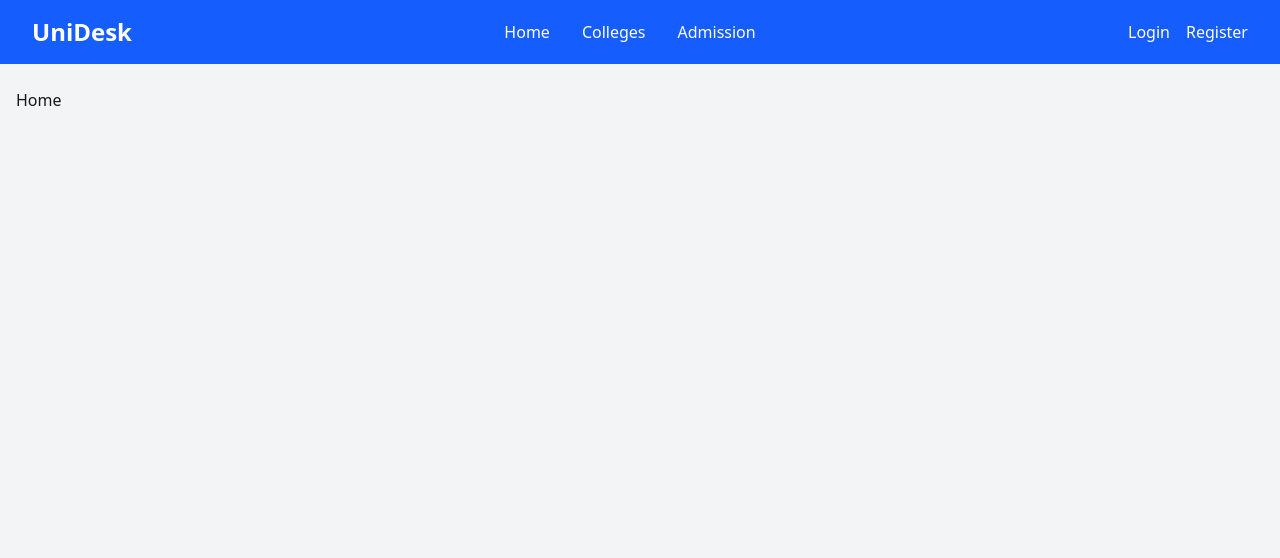
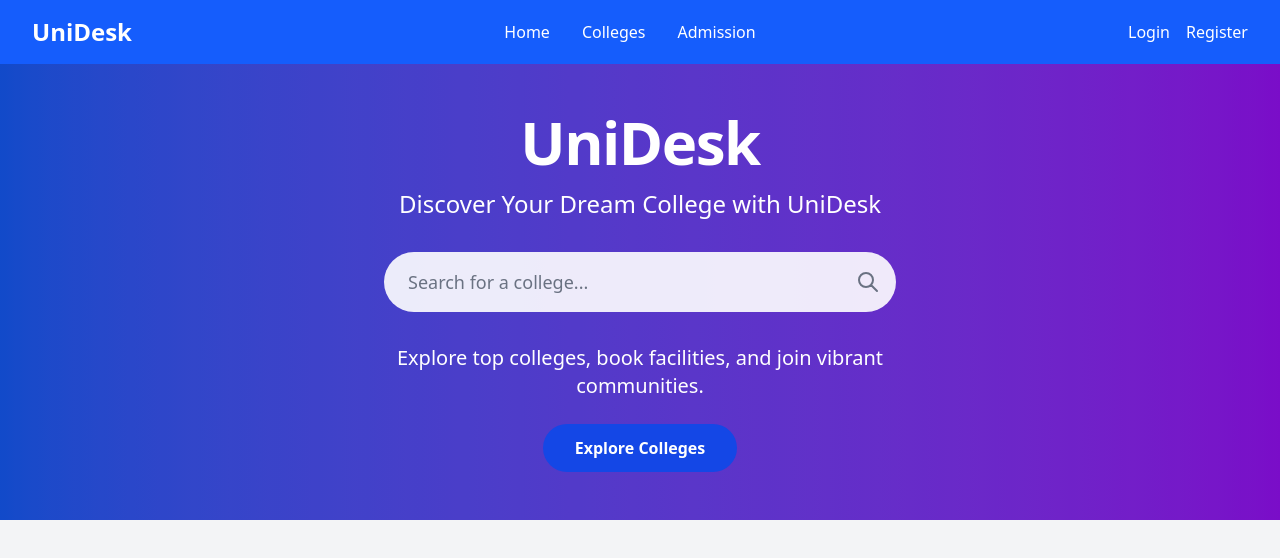
Before and after one commit to syedmehedi34/job-task-for-ph-client, a React (Vite) app: page / in a window 1280 px wide. Shown: the top 558 px of the page. Built offline with nearby package versions, Linux system fonts and the light colour scheme; no server answers.

Commit message:
added the header

```diff
--- a/src/Layout/MainLayout.jsx
+++ b/src/Layout/MainLayout.jsx
@@ -1,11 +1,11 @@
-import Navbar from "../components/Shared/Navbar";
+import Navbar from "../components/Navbar";
 import { Outlet } from "react-router";
 
 const MainLayout = () => {
   return (
     <div className="min-h-screen bg-gray-100">
       <Navbar></Navbar>
-      <div className="container mx-auto px-4 py-6">
+      <div className="">
         <Outlet></Outlet>
       </div>
     </div>
--- a/src/components/Shared/Navbar.jsx
+++ b/src/components/Navbar.jsx
@@ -1,6 +1,6 @@
 import { useState, useEffect } from "react";
 import { Link } from "react-router";
-import { useAuth } from "../../providers/AuthProvider";
+import { useAuth } from "../providers/AuthProvider";
 
 const Navbar = () => {
   const { user, logOut } = useAuth();
--- /dev/null
+++ b/src/pages/Home/Header.jsx
@@ -0,0 +1,111 @@
+/* eslint-disable no-unused-vars */
+import { useState } from "react";
+import { Link } from "react-router";
+import { useAuth } from "../../providers/AuthProvider";
+import { motion } from "framer-motion";
+
+const Header = ({ onSearch }) => {
+  const { user } = useAuth();
+  const [searchQuery, setSearchQuery] = useState("");
+
+  const handleSearch = (e) => {
+    setSearchQuery(e.target.value);
+    onSearch(e.target.value); // Pass search query to parent (e.g., Home)
+  };
+
+  // Animation variants
+  const containerVariants = {
+    hidden: { opacity: 0 },
+    visible: {
+      opacity: 1,
+      transition: {
+        staggerChildren: 0.3,
+      },
+    },
+  };
+
+  const itemVariants = {
+    hidden: { opacity: 0, y: 20 },
+    visible: { opacity: 1, y: 0, transition: { duration: 0.5 } },
+  };
+
+  return (
+    <header className="relative bg-gradient-to-r from-blue-600 to-purple-600 text-white min-h-[50vh] flex items-center justify-center py-12">
+      {/* Background Overlay (Optional Image) */}
+      <div className="absolute inset-0 bg-black/20 z-0" />
+
+      <motion.div
+        className="relative z-10 max-w-7xl mx-auto px-4 sm:px-6 lg:px-8 text-center"
+        variants={containerVariants}
+        initial="hidden"
+        animate="visible"
+      >
+        {/* Logo */}
+        <motion.div variants={itemVariants}>
+          <Link
+            to="/"
+            className="text-5xl md:text-6xl font-extrabold tracking-tight"
+          >
+            UniDesk
+          </Link>
+        </motion.div>
+
+        {/* Welcome Message */}
+        <motion.p
+          variants={itemVariants}
+          className="mt-4 text-xl md:text-2xl max-w-2xl mx-auto"
+        >
+          {user
+            ? `Welcome back, ${user.displayName || user.email}!`
+            : "Discover Your Dream College with UniDesk"}
+        </motion.p>
+
+        {/* Search Bar */}
+        <motion.div variants={itemVariants} className="mt-8 max-w-xl mx-auto">
+          <div className="relative">
+            <input
+              type="text"
+              value={searchQuery}
+              onChange={handleSearch}
+              placeholder="Search for a college..."
+              className="w-full px-6 py-4 rounded-full bg-white/90 text-gray-800 placeholder-gray-500 focus:outline-none focus:ring-4 focus:ring-blue-300 transition text-lg"
+              aria-label="Search colleges"
+            />
+            <svg
+              className="absolute right-4 top-1/2 -translate-y-1/2 h-6 w-6 text-gray-500"
+              fill="none"
+              stroke="currentColor"
+              viewBox="0 0 24 24"
+              xmlns="http://www.w3.org/2000/svg"
+            >
+              <path
+                strokeLinecap="round"
+                strokeLinejoin="round"
+                strokeWidth="2"
+                d="M21 21l-6-6m2-5a7 7 0 11-14 0 7 7 0 0114 0z"
+              />
+            </svg>
+          </div>
+        </motion.div>
+
+        {/* Hero Content Below Search */}
+        <motion.div
+          variants={itemVariants}
+          className="mt-8 flex flex-col items-center gap-6"
+        >
+          <p className="text-lg md:text-xl max-w-lg mx-auto">
+            Explore top colleges, book facilities, and join vibrant communities.
+          </p>
+          <Link
+            to="/colleges"
+            className="inline-block px-8 py-3 bg-blue-700 text-white font-semibold rounded-full hover:bg-blue-800 transition transform hover:-translate-y-1"
+          >
+            Explore Colleges
+          </Link>
+        </motion.div>
+      </motion.div>
+    </header>
+  );
+};
+
+export default Header;
--- a/src/pages/Home/Home.jsx
+++ b/src/pages/Home/Home.jsx
@@ -1,11 +1,12 @@
-import React from 'react';
+import React from "react";
+import Header from "./Header";
 
 const Home = () => {
-    return (
-        <div>
-            Home
-        </div>
-    );
+  return (
+    <div>
+      <Header />
+    </div>
+  );
 };
 
 export default Home;
```
